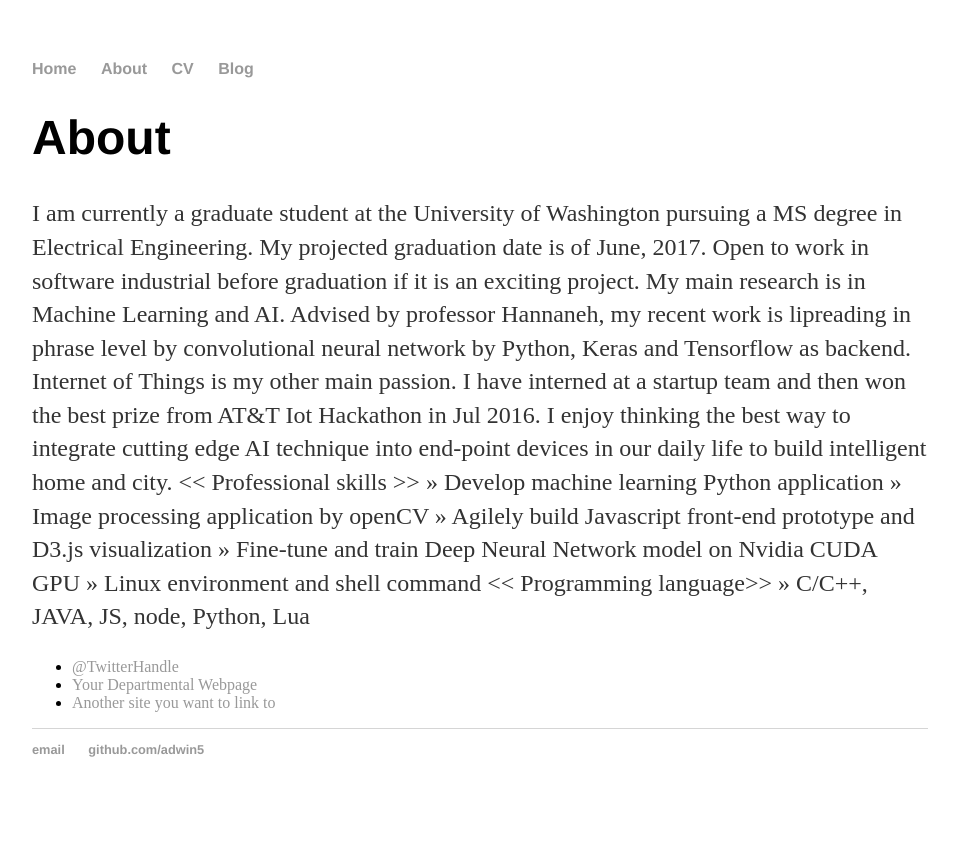
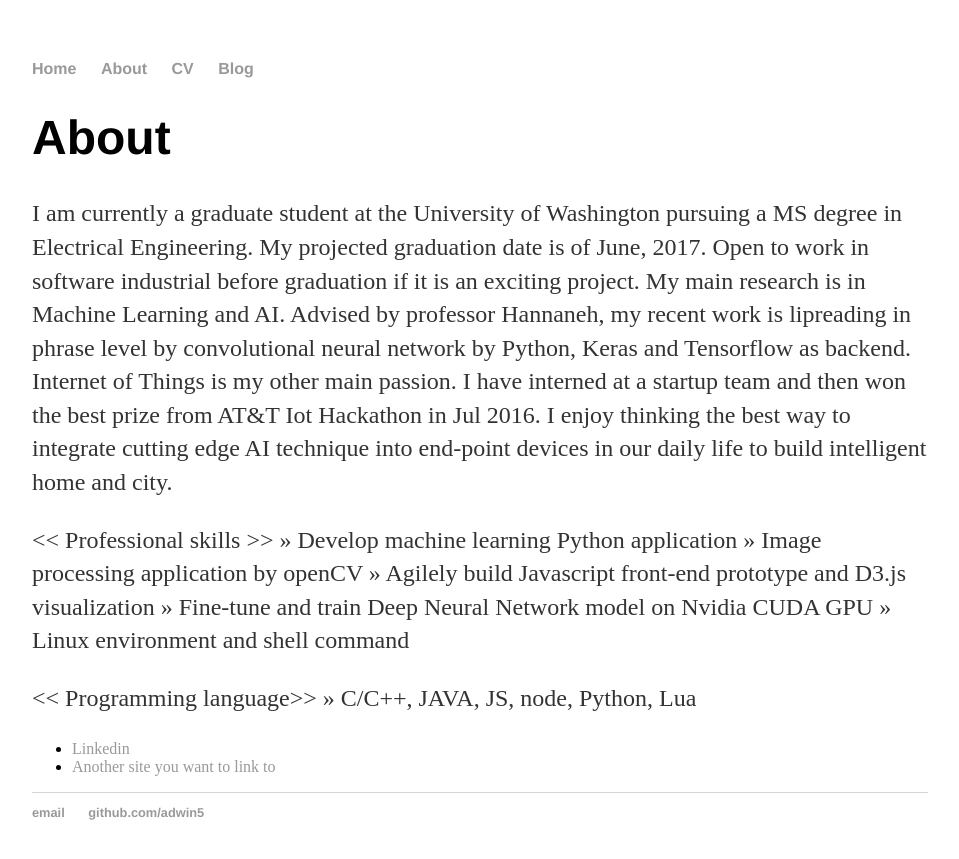
Before and after one commit to adwin5/adwin5.github.io, a Jekyll site: the page built from about/index.html, in a window 1280 px wide. Shown: the top 859 px of the page, without its empty margins (160-1119 px from the left). Built offline with Jekyll 4.4.1, drawn with Linux system fonts in a browser that asks for light colours.

Commit message:
Update index.html

```diff
--- a/about/index.html
+++ b/about/index.html
@@ -6,26 +6,24 @@
 		<div class="about">
 			<h1>About</h1>
 			<p>I am currently a graduate student at the University of Washington pursuing a MS degree in Electrical Engineering. My projected graduation date is of June, 2017. Open to work in software industrial before graduation if it is an exciting project.
-
 			   My main research is in Machine Learning and AI. Advised by professor Hannaneh, my recent work is lipreading in phrase level by convolutional neural network by Python, Keras and Tensorflow as backend.
-
 			   Internet of Things is my other main passion. I have interned at a startup team and then won the best prize from AT&T Iot Hackathon in Jul 2016.
-
 			   I enjoy thinking the best way to integrate cutting edge AI technique into end-point devices in our daily life to build intelligent home and city.
-
+			</p>
+		        <p>
 				<< Professional skills >>
 				» Develop machine learning Python application
 				» Image processing application by openCV
 				» Agilely build Javascript front-end prototype and D3.js visualization
 				» Fine-tune and train Deep Neural Network model on Nvidia CUDA GPU
 				» Linux environment and shell command
-
+			</p>
+			<p>
 				<< Programming language>>
 				» C/C++, JAVA, JS, node, Python, Lua</p>
-
+			</p>
 			<ul class="contacts">
-				<li><a href="#">@TwitterHandle</a></li>
-				<li><a href="#">Your Departmental Webpage</a></li>
+				<li><a href="https://www.linkedin.com/in/adwin-j/en">Linkedin</a></li>
 				<li><a href="#">Another site you want to link to</a></li>
 				</ul>
 		</div>
```
Lines whose indentation alone changed are shown as unchanged.
